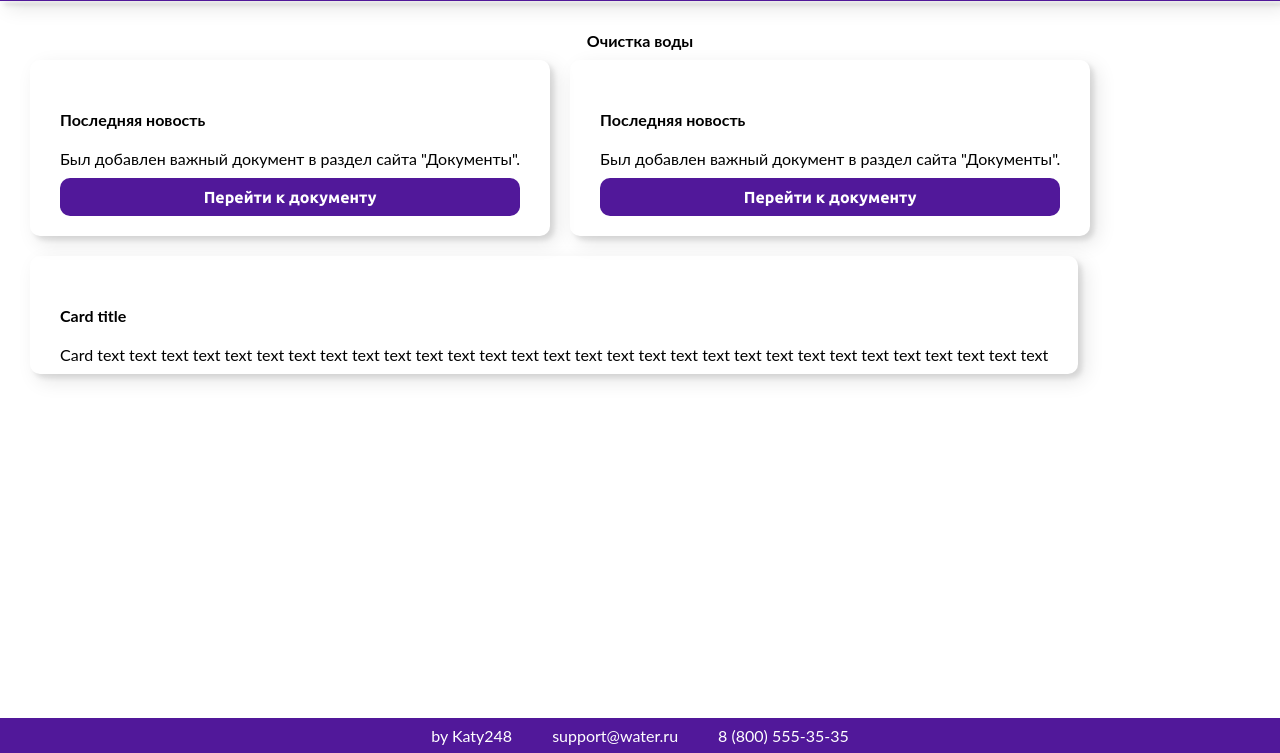
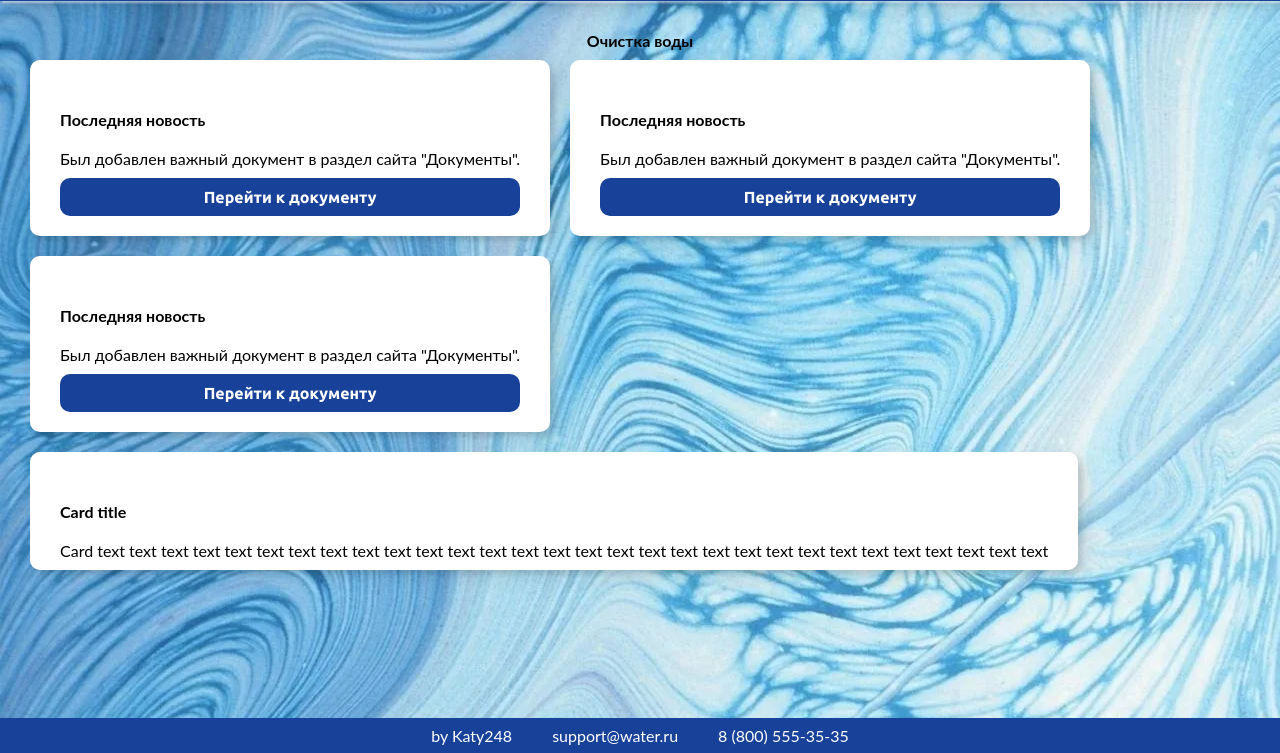
Before and after one commit to Andreytarn/sait, a plain HTML site: page index.html in a window 1280 px wide. Shown: the part 47-800 px from the top of the page. Drawn offline with Linux system fonts and the light colour scheme; a web font is replaced by a local one.

Commit message:
Add new design

```diff
--- a/css/index.css
+++ b/css/index.css
@@ -11,7 +11,8 @@
 }
 /* For all */
 :root {
-  --accent-color: #51189A;
+  /* --accent-color: #51189A; */
+  --accent-color: #18419a;
   --gray-color: rgb(196, 196, 196);
   --index: calc(1vw + 1vh);
   --border-radius: 10px;
@@ -23,6 +24,8 @@ body {
   font-family: 'Ubuntu', 'Lato', sans-serif;
   font-size: calc(1rem);
   min-width: fit-content;
+  background-image: url("../img/water-bg-3.webp");
+  background-color: white;
 }
 
 h1, h2, h3, h4, h5, h6, p {
@@ -161,6 +164,7 @@ footer > * {
   margin: 10px;
   padding: 10px;
 
+  background-color: white;
   border-radius: var(--border-radius);
   box-shadow: inset 2px 2px 2px 0px rgba(255,255,255,.5),
   7px 7px 20px 0px rgba(0,0,0,.1),
--- a/css/site.css
+++ b/css/site.css
@@ -8,7 +8,7 @@
 	font-size: inherit;
 }
 body {
-	height: 100vh;
+	height: 100svh;
 }
 /* html, body, div, span, applet, object, iframe,
 h1, h2, h3, h4, h5, h6, p, blockquote, pre,
--- a/index.html
+++ b/index.html
@@ -39,6 +39,11 @@
                 <p>Был добавлен важный документ в раздел сайта "Документы".</p>
                 <div class="btn"><a class="text-secondary" href="#">Перейти к документу</a></div>
             </div>
+            <div class="card card-min">
+                <h2>Последняя новость</h2>
+                <p>Был добавлен важный документ в раздел сайта "Документы".</p>
+                <div class="btn"><a class="text-secondary" href="#">Перейти к документу</a></div>
+            </div>
 
             <div class="card">
                 <h2>Card title</h2>
```
Also changed, not shown: img/water-bg-2.webp (added), img/water-bg-3.webp (added), img/water-bg.jpg (added).
